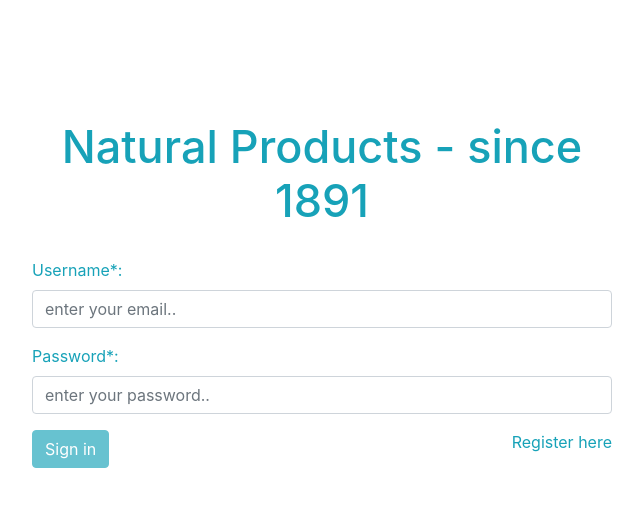
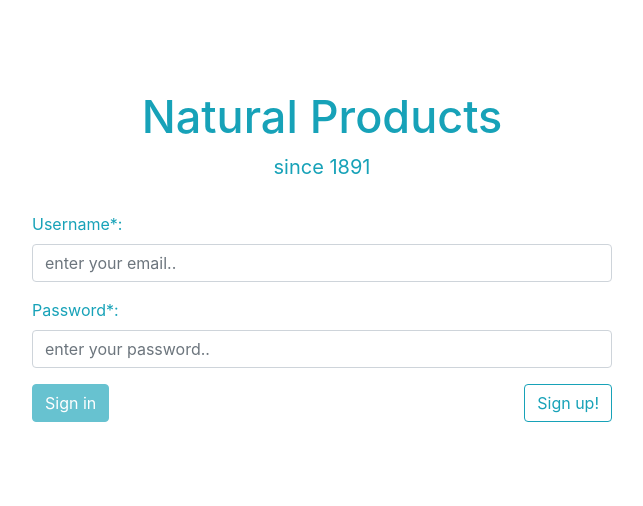
Before and after one commit to Mopheta/Obligatorio-Taller-Front-End, a React (Create React App) app: page /login in a window 1280 px wide. Shown: the top 506 px of the page, without its empty margins (318-961 px from the left). Built offline with nearby package versions, Linux system fonts and the light colour scheme.

Commit message:
toast addded, login-goBack btn,register new user btn, styles, routing

```diff
--- a/package.json
+++ b/package.json
@@ -12,7 +12,8 @@
     "react-bootstrap": "^1.0.0-beta.16",
     "react-dom": "^16.12.0",
     "react-router-dom": "^5.1.2",
-    "react-scripts": "3.4.0"
+    "react-scripts": "3.4.0",
+    "react-toastify": "^5.5.0"
   },
   "scripts": {
     "start": "react-scripts start",
--- a/src/App.js
+++ b/src/App.js
@@ -21,10 +21,6 @@ function App() {
         <Route path="/products" component={ Products }  exact/>
         <Route component={ PageNotFound }/>
       </Switch>
-      {/* <Login />
-      <RegisterNewUser/>
-      <Products/> */}
-
     </div>
   );
 }
--- a/src/Components/login.js
+++ b/src/Components/login.js
@@ -1,11 +1,15 @@
 import React, { Component } from 'react'
+import { withRouter } from 'react-router-dom'
+import { ToastContainer, toast } from 'react-toastify';
+
+//Components
 import { loginUser } from '../Services/services';
-import { withRouter } from 'react-router-dom'
 
 //Styles
 import '../myStyles/loginStyle.scss'
+import 'react-toastify/dist/ReactToastify.css';
 
- class Login  extends Component {
+class Login  extends Component {
     constructor(props) {
         super(props);
         this.state = {
@@ -22,16 +26,31 @@ import '../myStyles/loginStyle.scss'
 
     loginUser = (event) => {
         event.preventDefault();
+
         const { history } = this.props;
         const { email, password } = this.state;
+
         loginUser(email, password)
             .then(res => res.json())
             .then(res => {
-                console.log("Error: ", res);
-                history.push("/products")
+                res.status !== 401 ? history.push("/products")
+                : toast.error("Invalid email or password", {
+                    position: toast.POSITION.TOP_RIGHT
+                  });
             })
-            .catch(err => console.log(err));
+            .catch(err => {
+                toast.error("Invalid email or password", {
+                    position: toast.POSITION.TOP_RIGHT
+                  });
+            });
     }
+
+    registerNewUser = () => {
+
+        const { history } = this.props;
+        history.push("/register")
+    }
+
 
     render() {
 
@@ -47,7 +66,8 @@ import '../myStyles/loginStyle.scss'
                                 <div id="login-column" className="col-md-6">
                                     <div id="login-box" className="col-md-12">
                                         <form id="login-form" className="form" action="" method="post">
-                                            <h1 className="text-center text-info loginRegisterTitle">Natural Products - since 1891</h1>
+                                            <h1 className="text-center text-info loginRegisterTitle">Natural Products</h1>
+                                            <p className="text-center text-info loginRegisterTitle-info" > since 1891 </p>
                                             <div className="form-group">
                                                 <label htmlFor="email" className="text-info">Username*:</label><br />
                                                 <input type="text" name="email" id="email" className="form-control w-100" placeholder="enter your email.."
@@ -65,9 +85,10 @@ import '../myStyles/loginStyle.scss'
                                                     email !== "" && password !== "" ?
                                                         <input type="submit" name="submit" className="btn btn-info btn-md" value="Sign in" />
                                                         :
-                                                        <input type="button" name="submit" className="btn btn-info btn-md" value="Sign in" disabled />
+                                                        <input type="submit" name="submit" className="btn btn-info btn-md" value="Sign in" disabled />
                                                 }
-                                                <p className="text-info float-right">Register here</p>
+                                                <input type="button" className="btn btn-outline-info float-right" onClick= { this.registerNewUser } value="Sign up!"/>
+                                                <ToastContainer />
                                             </div>
                                         </form>
                                     </div>
--- a/src/Components/products.js
+++ b/src/Components/products.js
@@ -40,8 +40,8 @@ export default class Products extends Component {
 
             <div className="container">
                 <div className="row">
-                    <div className="col pr-0">
-                        <input type="text" className="inputSearch float-right mr-0 my-0" placeholder="search by product name..." aria-describedby="basic-addon1"
+                    <div className="col-lg-10">
+                        <input type="text" className="inputSearch float-right  my-30" placeholder="search by product name..." aria-describedby="basic-addon1"
                             value={search} onChange={this.onChangeSearch}
                         />
                         <div className="input-group-prepend">
@@ -57,9 +57,9 @@ export default class Products extends Component {
                         }
                     </div>
                 </div>
-                <div className="col-lg-2 shoppingCartMargin">
-                <ShoppingCart />
-                </div>
+                    <div className="col-lg-2 shoppingCartMargin">
+                        <ShoppingCart />
+                    </div>
                 </div>
                <div>
 
--- a/src/Components/registerNewUser.js
+++ b/src/Components/registerNewUser.js
@@ -1,8 +1,15 @@
 import React, { Component } from 'react'
-import '../myStyles/loginStyle.scss'
+import { withRouter } from 'react-router-dom'
+import { ToastContainer, toast } from 'react-toastify';
+
+//Components
 import { signUp } from '../Services/services';
 
-export default class RegisterNewUser extends Component {
+//Styles
+import '../myStyles/register.scss'
+import 'react-toastify/dist/ReactToastify.css';
+
+class RegisterNewUser extends Component {
     constructor(props) {
         super(props);
 
@@ -19,16 +26,29 @@ export default class RegisterNewUser extends Component {
     }
 
     signUp = (event) => {
+
         event.preventDefault();
+
         const { email, password } = this.state;
+        const { history } = this.props;
+
         signUp(email, password)
             .then(res => res.json())
-            .then(res => console.log(res))
+            .then(res => {
+                res.status !== 400 ? history.push("/login")
+                : toast.error("Email already used", {
+                    position: toast.POSITION.TOP_RIGHT
+                  });
+            })
             .catch(reason => console.log(reason));
+    }
 
-        //     .catch(error => console.error('Error:', error))
-        //     .then(res => console.log('Success:', res));
+    goBack = () => {
+
+        const { history } = this.props;
+        history.push("/login");
     }
+
 
     render() {
         const { email, password } = this.state;
@@ -59,9 +79,12 @@ export default class RegisterNewUser extends Component {
                                             <div className="form-group">
                                                 {
                                                     this.state.email !== "" && this.state.password !== "" ?
-                                                        <input type="button" name="submit" className="btn btn-info btn-md" value="Sign up"/>
-                                                        : <input type="button" name="submit" className="btn btn-success btn-md" value="Sign up!" disabled />
+                                                        <input type="submit" name="submit" className="btn btn-success btn-md" value="Sign up!"/>
+                                                    : <input type="submit" name="submit" className="btn btn-success btn-md" value="Sign up!" disabled />
                                                 }
+
+                                                <input type="button" className="btn btn-outline-secondary float-right" onClick={ this.goBack } value="Go back"/>
+                                                <ToastContainer />
                                             </div>
                                         </form>
                                     </div>
@@ -73,5 +96,6 @@ export default class RegisterNewUser extends Component {
             </div>
         )
     }
+}
 
-}
+export default withRouter(RegisterNewUser);
--- a/src/Components/shoppingCart.js
+++ b/src/Components/shoppingCart.js
@@ -23,22 +23,22 @@ export default class ShoppingCart extends Component{
             <div className="row totals mt-2">
                 <div className="totals-item col-12">
                     <label>Subtotal</label>
-                    <div className="totals-value" id="cart-subtotal">$71.97</div>
+                    <div className="totals-value" id="cart-subtotal">$</div>
                 </div>
                 <div className="clearfix"></div>
                 <div className="totals-item col-12">
                     <label>IVA (22%)</label>
-                    <div className="totals-value" id="cart-tax">$3.60</div>
+                    <div className="totals-value" id="cart-tax">$</div>
                 </div>
                 <div className="clearfix"></div>
                 <div className="totals-item col-12">
                     <label>Shipping</label>
-                    <div className="totals-value" id="cart-shipping">$15.00</div>
+                    <div className="totals-value" id="cart-shipping">$</div>
                 </div>
                 <div className="clearfix"></div>
                 <div className="totals-item col-12">
                     <label>Grand Total</label>
-                    <div className="totals-value" id="cart-total">$90.57</div>
+                    <div className="totals-value" id="cart-total">$</div>
                 </div>
                 <div className="clearfix"></div>
                 <div className="totals-item col-12">
--- a/src/myStyles/loginStyle.scss
+++ b/src/myStyles/loginStyle.scss
@@ -1,5 +1,9 @@
 .loginRegisterTitle{
-    margin: 30px 10px;
     font-size: 45px;
 
 }
+
+.loginRegisterTitle-info{
+    margin-bottom: 30px;
+    font-size: 20px;
+}
--- a/src/myStyles/product.scss
+++ b/src/myStyles/product.scss
@@ -3,15 +3,10 @@
   border: solid 3px #17a2b8;
   border-radius: 6px;
   padding: 15px;
-  margin: 20px 20px;
+ margin-top: 15px;
 }
 
-// .searchDiv{
-//     float: right;
-// }
-
 .productContainer {
-  //margin: 30px 20px;
   border: solid 3px #17a2b8;
   border-radius: 6px;
   margin-top: 30px;
@@ -29,7 +24,7 @@
 
 .card {
   width: 18rem;
-  display: inline-table;
+  display: inline-table !important;
   margin-top: 10px;
   margin-right: 0;
   margin-left: 20px;
--- a/src/myStyles/register.scss
+++ b/src/myStyles/register.scss
@@ -0,0 +1,4 @@
+.signUpRegisterTitle{
+    margin-bottom: 30px;
+    font-size: 45px;
+}
```
Also changed, not shown: 1 other file (tests, documents, lock files or other folders).
